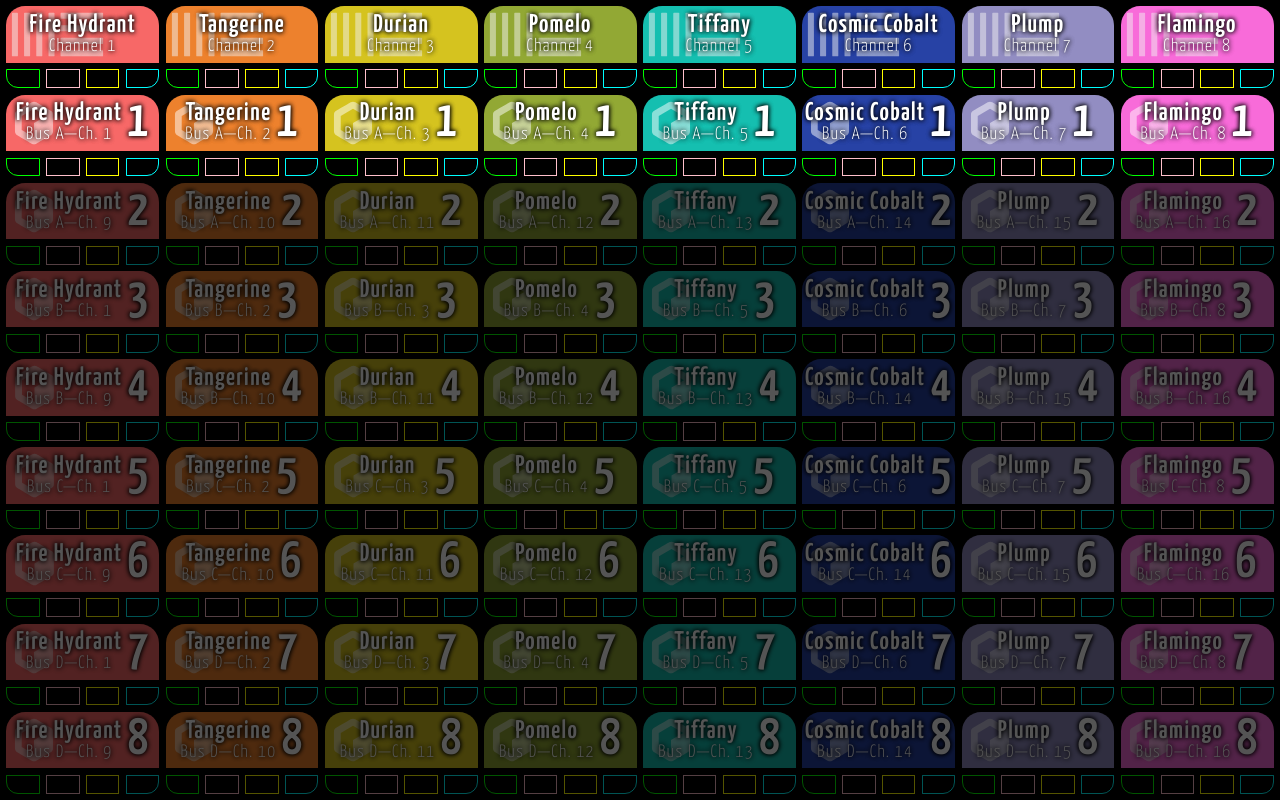
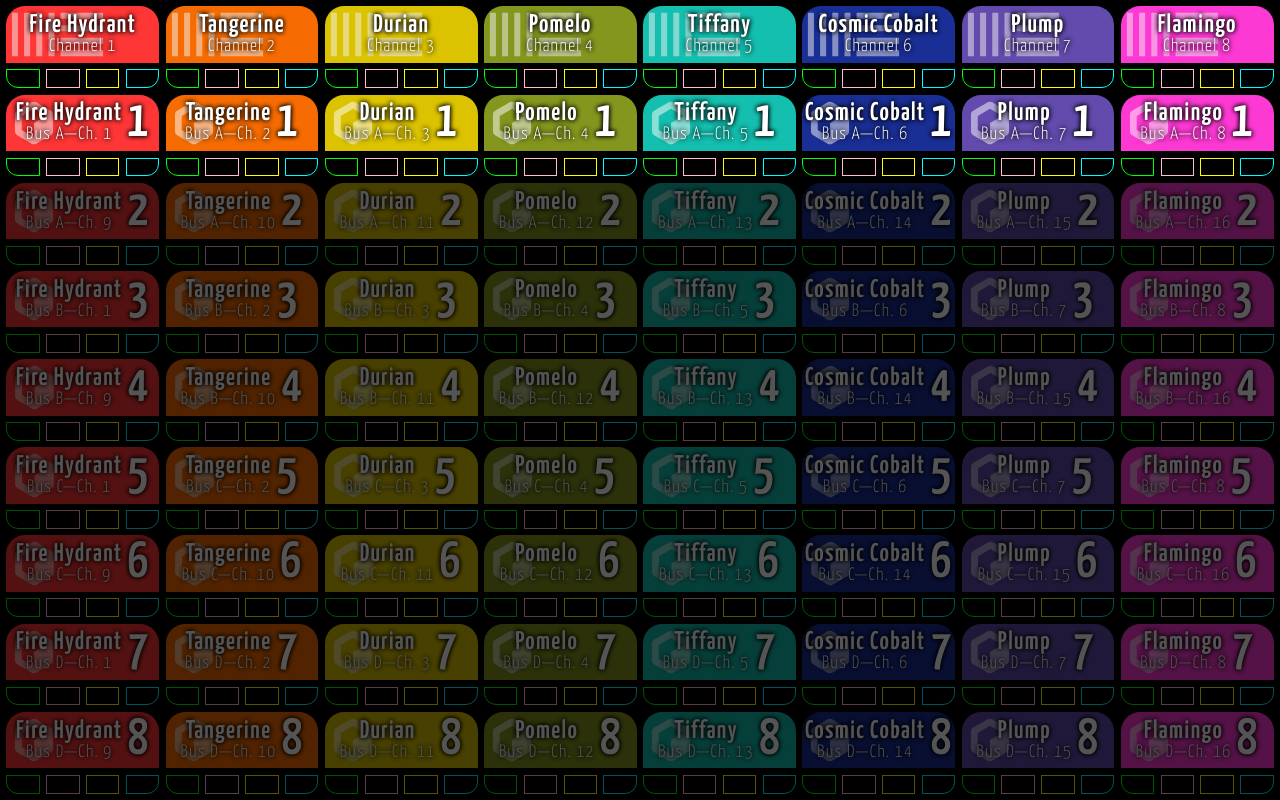
Before and after one commit to zapperment/8tlr-router-desktop, a website built with Vite: page index.html in a window 1280 px wide. Built offline with nearby package versions, Linux system fonts and the light colour scheme.

Commit message:
feat: new colours (#13)
Update the eight track colours to match the colours in Ableton Live.

Update logo image.

Update ICNS files (macOS icons).

Update track colours in user interface.

```diff
--- a/src/index.css
+++ b/src/index.css
@@ -1,12 +1,12 @@
 :root {
-  --colour-fhyd: #f76867;
-  --colour-tang: #ed812d;
-  --colour-duri: #d5c31f;
-  --colour-poml: #92a834;
-  --colour-tiff: #15bfb0;
-  --colour-coco: #2742a5;
-  --colour-plum: #928dc2;
-  --colour-flam: #f86bd9;
+  --colour-fhyd: #fe3636;
+  --colour-tang: #f66c02;
+  --colour-duri: #dbc302;
+  --colour-poml: #85961f;
+  --colour-tiff: #14bfaf;
+  --colour-coco: #1a2f96;
+  --colour-plum: #624bad;
+  --colour-flam: #fd39d4;
   --colour-lamp-note: lime;
   --colour-lamp-cc: pink;
   --colour-lamp-at: yellow;
```
Also changed, not shown: src/images/8tlr-logo.png, 2 other files.
